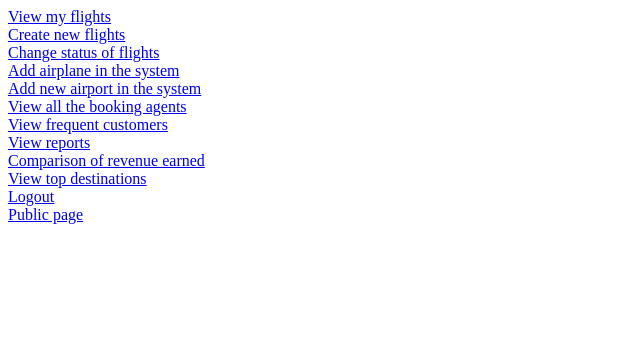
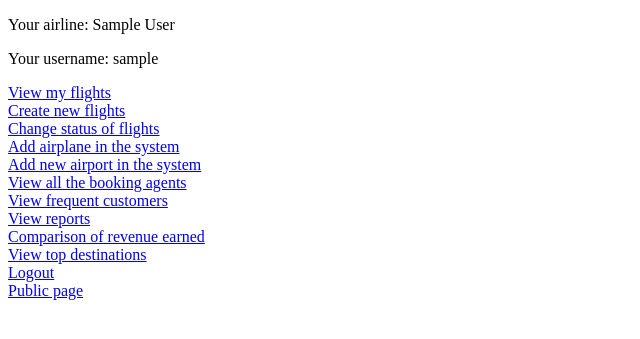
Before and after one commit to Zacchaeus00/db-project, a Flask app: page /homeS in a window 1280 px wide. Shown: the top 339 px of the page, without its empty margins (0-640 px from the left). Run offline with Flask 2, Linux system fonts and the light colour scheme; the visitor is signed in with stand-in values (Sample User, id 1); parts of the project's set-up code (start-up, migrations or seed data) failed here and were passed over.

Commit message:
bug fixed

```diff
--- a/app.py
+++ b/app.py
@@ -393,8 +393,8 @@ def registerAuthS():
 
 @app.route("/homeS")
 def homeS():
-    if "username" in session:
-        return render_template('home_s.html')
+    if "airline_name" in session:
+        return render_template('home_s.html', airline_name=session["airline_name"], username=session["username"])
     else:
         return redirect(url_for('public'))
 
@@ -614,7 +614,7 @@ def staff_change_flights_status():
         res = "notfound"
         cursor.close()
         return render_template("staff_change_flights_status.html", res=res)
-    airline_name = query[0][0]
+    airline_name = flights[0][0]
     if airline_name != session["airline_name"]:
         res = "noaccess"
         cursor.close()
@@ -634,7 +634,7 @@ def staff_change_flights_status():
         res = "error"
     cursor.close()
 
-    return render_template("staff_change_flights_status.html", res=res)
+    return render_template("staff_change_flights_status.html", res=res, airline_name=airline_name)
 
 
 @ app.route("/staff_add_airplane")
--- a/templates/home_s.html
+++ b/templates/home_s.html
@@ -6,6 +6,8 @@
         <link rel="shortcut icon" href="{{ url_for('static', filename='favicon.ico') }}">
     </head>
     <body>
+        <p>Your airline: {{airline_name}}</p>
+        <p>Your username: {{username}}</p>
         <div>
             <a href="/staff_view_my_flights">View my flights</a>
         </div>
```
